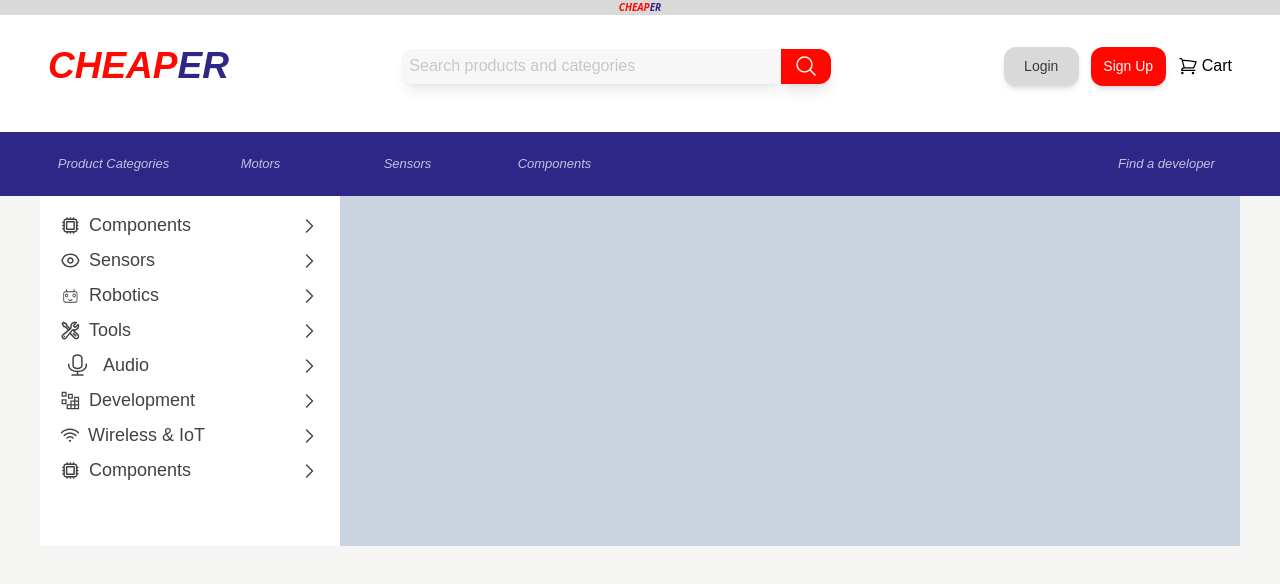
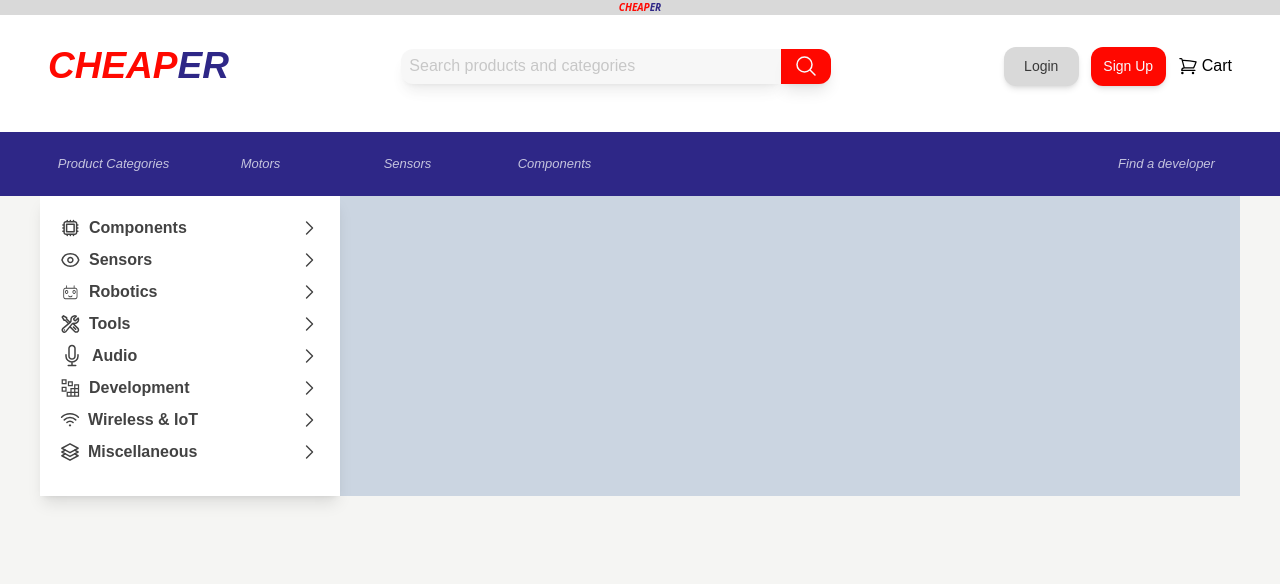
Before and after one commit to Arewa100/ecommerce, a React (Vite) app: page / in a window 1280 px wide. Shown: the top 584 px of the page. Built offline with nearby package versions, Linux system fonts and the light colour scheme.

Commit message:
new update drop down mouse over

```diff
--- a/src/components/Header.jsx
+++ b/src/components/Header.jsx
@@ -30,6 +30,10 @@ const Header = ()=> {
     }
 
     console.log(currentState);
+
+    const handleTheOver = ()=> {
+        window.alert("hover is working hurray");
+    }
 
     return(
         <>
@@ -137,7 +141,7 @@ const Header = ()=> {
 
                         <div className=" w-[588px]">
 
-                            <CategoryButton textContent="Product Categories"/>
+                            <CategoryButton onClick={handleTheOver} textContent="Product Categories"/>
                             <CategoryButton textContent="Motors"/>
                             <CategoryButton textContent="Sensors"/>
                             <CategoryButton textContent="Components"/>
@@ -153,8 +157,8 @@ const Header = ()=> {
             </div>
 
              {/* //this is where i am, wanting to fix a drop down*/}
-                <div className=" m-auto mobile-screen:hidden tablets:block h-[350px] bg-slate-300 tablets:w-full lg:max-w-[1200px]">
-                    <div className=" bg-white w-[300px] h-full pt-3 pl-4 pr-4 pb-3">
+                <div className=" m-auto mobile-screen:hidden tablets:block h-[300px] bg-slate-300 tablets:w-full lg:max-w-[1200px]">
+                    <div className=" bg-white w-[300px] h-full p-4 shadow-lg">
                         <CategoriesButton iconLink="../src/assets/images/componenticon.svg" textContent="Components"/>
                         <CategoriesButton iconLink="../src/assets/images/sensoricon.svg" textContent="Sensors"/>
                         <CategoriesButton iconLink="../src/assets/images/roboticsicon.svg" textContent="Robotics"/>
@@ -162,7 +166,7 @@ const Header = ()=> {
                         <CategoriesButton iconLink="../src/assets/images/micicon.svg" textContent="Audio"/>
                         <CategoriesButton iconLink="../src/assets/images/devicon.svg" textContent="Development"/>
                         <CategoriesButton iconLink="../src/assets/images/wifiIcon.svg" textContent="Wireless & IoT"/>
-                        <CategoriesButton iconLink="../src/assets/images/componenticon.svg" textContent="Components"/>
+                        <CategoriesButton iconLink="../src/assets/images/stackedbookicon.svg" textContent="Miscellaneous"/>
 
                     </div>
                 </div>
--- a/src/reusables/CategoriesButton.jsx
+++ b/src/reusables/CategoriesButton.jsx
@@ -3,7 +3,7 @@ const CategoriesButton = (props)=> {
     const{textContent, iconLink} = props
     return(
         <>
-        <button className="flex w-full justify-between items-center font-roboto font-extralight rounded-[12px] text-[18px] text-black opacity-[0.74] p-1 hover:bg-slate-400 ">
+        <button className="flex w-full justify-between items-center font-roboto font-semibold rounded-[12px] text-[16px] text-black opacity-[0.74] p-1 hover:bg-slate-400 ">
                             <div className="flex justify-between gap-2">
                                 <img src={iconLink} alt="component icon" />
                                 <p>{textContent}</p>
--- a/src/reusables/CategoryButton.jsx
+++ b/src/reusables/CategoryButton.jsx
@@ -1,9 +1,9 @@
 const CategoryButton = (props)=> {
 
-    const{textContent} = props;
+    const{textContent, onClick} = props;
     return(
         <>
-        <button className="w-[147px] h-[64px]  text-slate-50 font-roboto italic text-[13px] hover:border-b-2 hover:border-white hover:text-blue-500 text-opacity-[0.74] transition duration-[0.1s]">{textContent}</button>
+        <button onMouseOver={onClick} className={`w-[147px] h-[64px]  text-slate-50 font-roboto italic text-[13px] hover:border-b-2 hover:border-white hover:text-blue-500 text-opacity-[0.74] transition duration-[0.1s]`}>{textContent}</button>
         </>
     )
 
```
Also changed, not shown: src/assets/images/micicon.svg, src/assets/images/stackedbookicon.svg (added).
